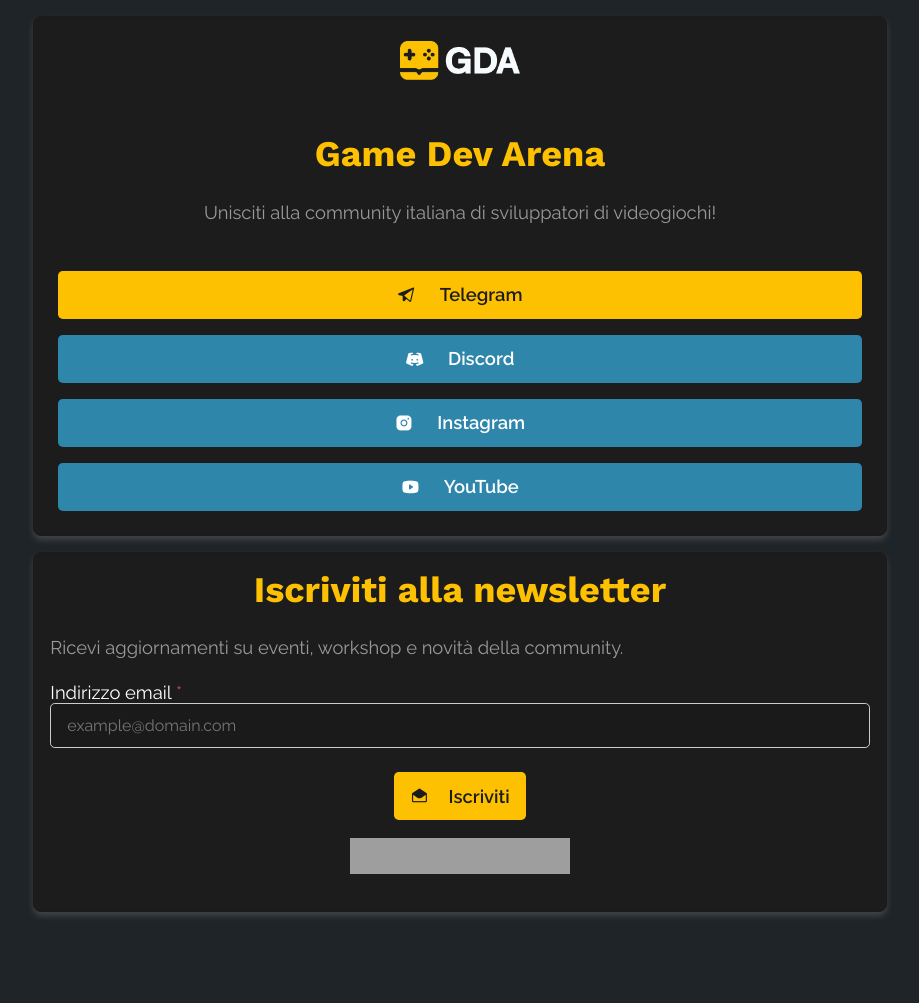
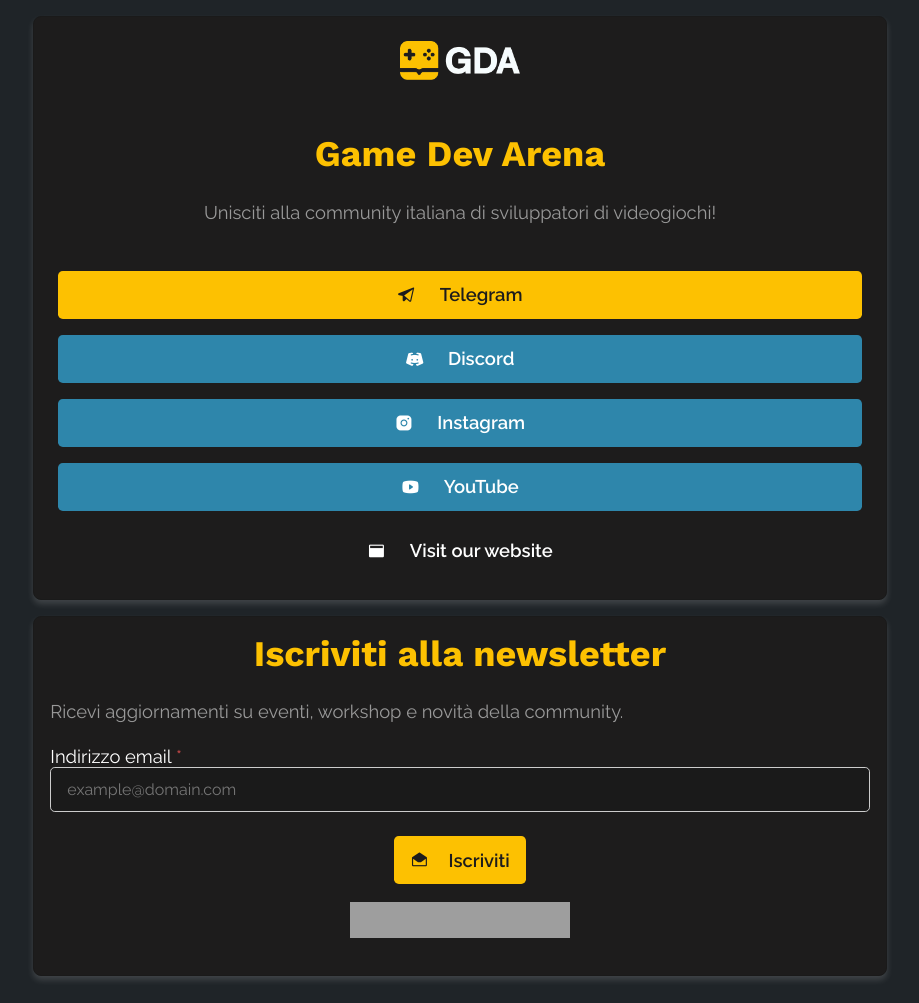
Before and after one commit to gamedevarena/gamedevarena.github.io, a website: page socials.html in a window 1280 px wide. Shown: the top 1003 px of the page, without its empty margins (180-1099 px from the left). Drawn offline with nearby package versions, Linux system fonts and the light colour scheme; grey boxes are pictures that could not be loaded; a script that the page names is missing; a web font is replaced by a local one.

Commit message:
Adds website link to social

```diff
--- a/socials.html
+++ b/socials.html
@@ -57,6 +57,15 @@
              aria-label="Iscriviti al canale YouTube">
             <i class="ph-fill ph-youtube-logo mr-sm" aria-hidden="true"></i>
             <span class="align-middle">YouTube</span>
+          </a>
+
+                    <a href="https://gamedevarena.it"
+             class="button flex flex-row items-center justify-center w-full text-decoration-none telegram-link"
+             target="_blank"
+             rel="noopener noreferrer"
+             aria-label="Unisciti al gruppo Telegram">
+            <i class="ph-fill ph-browser mr-sm" aria-hidden="true"></i>
+            <span class="align-middle">Visit our website</span>
           </a>
         </div>
       </div>
```
